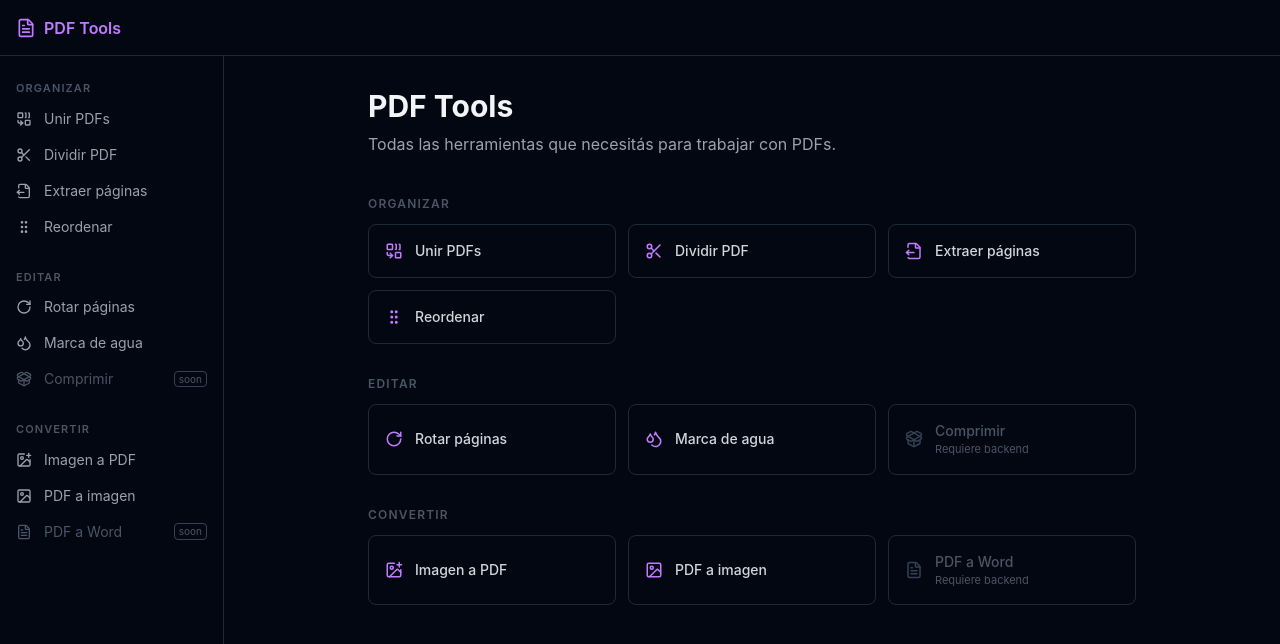
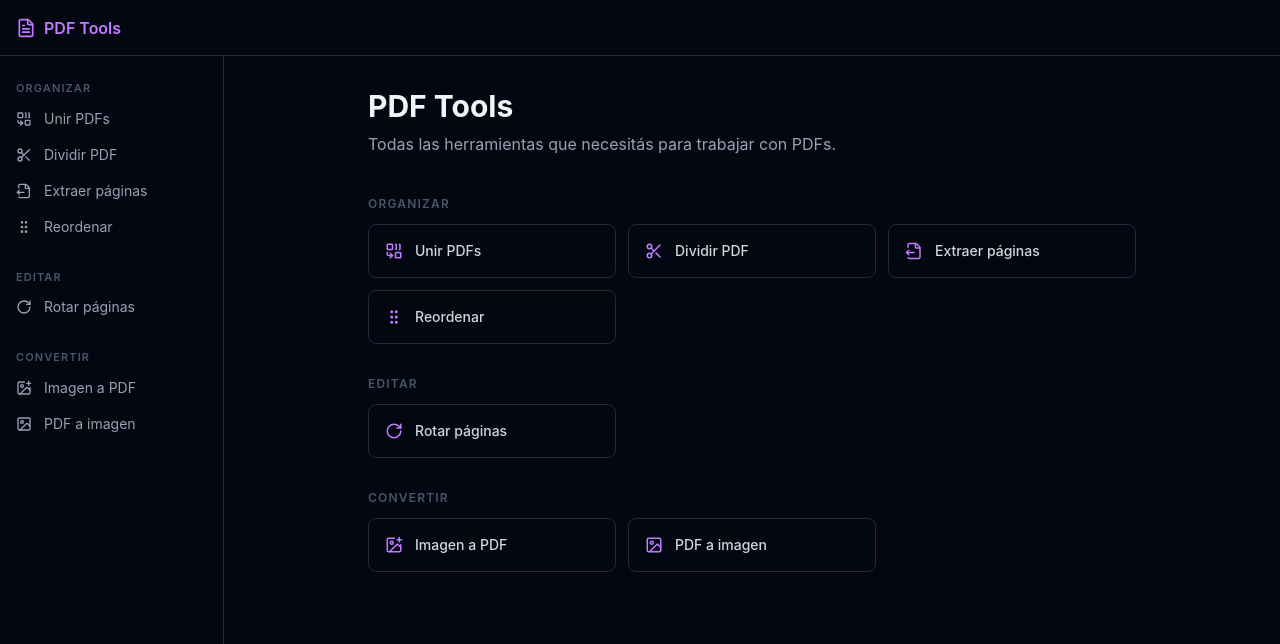
Before and after one commit to CruzEzequiel/pdf-tools, a React (Vite) app: page / in a window 1280 px wide. Shown: the top 644 px of the page. Built offline with nearby package versions, Linux system fonts and the light colour scheme.

Commit message:
quitar no implementados

```diff
--- a/src/presentation/Layout/components/sidebar/navItems.ts
+++ b/src/presentation/Layout/components/sidebar/navItems.ts
@@ -18,9 +18,9 @@ export const navGroups: NavGroup[] = [
     category: 'organize',
     label: 'Organizar',
     items: [
-      { label: 'Unir PDFs',       path: '/merge',   icon: 'Combine',    status: 'available' },
-      { label: 'Dividir PDF',     path: '/split',   icon: 'Scissors',   status: 'available' },
-      { label: 'Extraer páginas', path: '/extract', icon: 'FileOutput', status: 'available' },
+      { label: 'Unir PDFs',       path: '/merge',   icon: 'Combine',      status: 'available' },
+      { label: 'Dividir PDF',     path: '/split',   icon: 'Scissors',     status: 'available' },
+      { label: 'Extraer páginas', path: '/extract', icon: 'FileOutput',   status: 'available' },
       { label: 'Reordenar',       path: '/reorder', icon: 'GripVertical', status: 'available' },
     ],
   },
@@ -28,18 +28,15 @@ export const navGroups: NavGroup[] = [
     category: 'edit',
     label: 'Editar',
     items: [
-      { label: 'Rotar páginas',   path: '/rotate',    icon: 'RotateCw',    status: 'available' },
-      { label: 'Marca de agua',   path: '/watermark', icon: 'Droplets',    status: 'available' },
-      { label: 'Comprimir',       path: '/compress',  icon: 'PackageOpen', status: 'backend-required' },
+      { label: 'Rotar páginas', path: '/rotate', icon: 'RotateCw', status: 'available' },
     ],
   },
   {
     category: 'convert',
     label: 'Convertir',
     items: [
-      { label: 'Imagen a PDF',    path: '/img-to-pdf', icon: 'ImagePlus',   status: 'available' },
-      { label: 'PDF a imagen',    path: '/pdf-to-img', icon: 'Image',       status: 'available' },
-      { label: 'PDF a Word',      path: '/pdf-to-word', icon: 'FileText',   status: 'backend-required' },
+      { label: 'Imagen a PDF', path: '/img-to-pdf', icon: 'ImagePlus', status: 'available' },
+      { label: 'PDF a imagen', path: '/pdf-to-img', icon: 'Image',     status: 'available' },
     ],
   },
 ]
--- a/src/presentation/pages/tools/compress/Compress.tsx
+++ /dev/null
@@ -1,10 +0,0 @@
-import PageLayout from '../../../Layout/mainLayout'
-import CompressView from './view/compressView'
-
-export default function Compress() {
-  return (
-    <PageLayout>
-      <CompressView />
-    </PageLayout>
-  )
-}
--- a/src/presentation/pages/tools/compress/view/compressView.tsx
+++ /dev/null
@@ -1,12 +0,0 @@
-import { Construction } from 'lucide-react'
-
-export default function CompressView() {
-  return (
-    <div className="flex flex-col items-center justify-center min-h-[60vh] gap-4 text-center">
-      <Construction size={40} className="text-gray-700" />
-      <h1 className="text-2xl font-semibold text-gray-300">Comprimir PDF</h1>
-      <p className="text-gray-500 max-w-sm">Reduce el tamaño del archivo PDF manteniendo la calidad.</p>
-      <span className="text-xs border border-gray-700 text-gray-600 rounded px-2 py-1">Requiere backend Python</span>
-    </div>
-  )
-}
--- a/src/presentation/pages/tools/pdf-to-word/PdfToWord.tsx
+++ /dev/null
@@ -1,10 +0,0 @@
-import PageLayout from '../../../Layout/mainLayout'
-import PdfToWordView from './view/pdf-to-wordView'
-
-export default function PdfToWord() {
-  return (
-    <PageLayout>
-      <PdfToWordView />
-    </PageLayout>
-  )
-}
--- a/src/presentation/pages/tools/pdf-to-word/view/pdf-to-wordView.tsx
+++ /dev/null
@@ -1,12 +0,0 @@
-import { Construction } from 'lucide-react'
-
-export default function PdfToWordView() {
-  return (
-    <div className="flex flex-col items-center justify-center min-h-[60vh] gap-4 text-center">
-      <Construction size={40} className="text-gray-700" />
-      <h1 className="text-2xl font-semibold text-gray-300">PDF a Word</h1>
-      <p className="text-gray-500 max-w-sm">Convierte tu PDF a un documento Word editable.</p>
-      <span className="text-xs border border-gray-700 text-gray-600 rounded px-2 py-1">Requiere backend Python</span>
-    </div>
-  )
-}
--- a/src/presentation/pages/tools/watermark/Watermark.tsx
+++ /dev/null
@@ -1,10 +0,0 @@
-import PageLayout from '../../../Layout/mainLayout'
-import WatermarkView from './view/watermarkView'
-
-export default function Watermark() {
-  return (
-    <PageLayout>
-      <WatermarkView />
-    </PageLayout>
-  )
-}
--- a/src/presentation/pages/tools/watermark/view/watermarkView.tsx
+++ /dev/null
@@ -1,8 +0,0 @@
-export default function WatermarkView() {
-  return (
-    <div>
-      <h1 className="text-2xl font-semibold text-gray-100 mb-2">Marca de agua</h1>
-      <p className="text-gray-400">Agrega texto o imagen como marca de agua a tu PDF.</p>
-    </div>
-  )
-}
--- a/src/presentation/routes/routes.tsx
+++ b/src/presentation/routes/routes.tsx
@@ -5,11 +5,8 @@ import Split from '../pages/tools/split/Split'
 import Extract from '../pages/tools/extract/Extract'
 import Reorder from '../pages/tools/reorder/Reorder'
 import Rotate from '../pages/tools/rotate/Rotate'
-import Watermark from '../pages/tools/watermark/Watermark'
-import Compress from '../pages/tools/compress/Compress'
 import ImgToPdf from '../pages/tools/img-to-pdf/ImgToPdf'
 import PdfToImg from '../pages/tools/pdf-to-img/PdfToImg'
-import PdfToWord from '../pages/tools/pdf-to-word/PdfToWord'
 
 const AppRoutes = () => (
   <Routes>
@@ -19,11 +16,8 @@ const AppRoutes = () => (
     <Route path="/extract"    element={<Extract />} />
     <Route path="/reorder"    element={<Reorder />} />
     <Route path="/rotate"     element={<Rotate />} />
-    <Route path="/watermark"  element={<Watermark />} />
-    <Route path="/compress"   element={<Compress />} />
     <Route path="/img-to-pdf" element={<ImgToPdf />} />
     <Route path="/pdf-to-img" element={<PdfToImg />} />
-    <Route path="/pdf-to-word" element={<PdfToWord />} />
   </Routes>
 )
 
```
